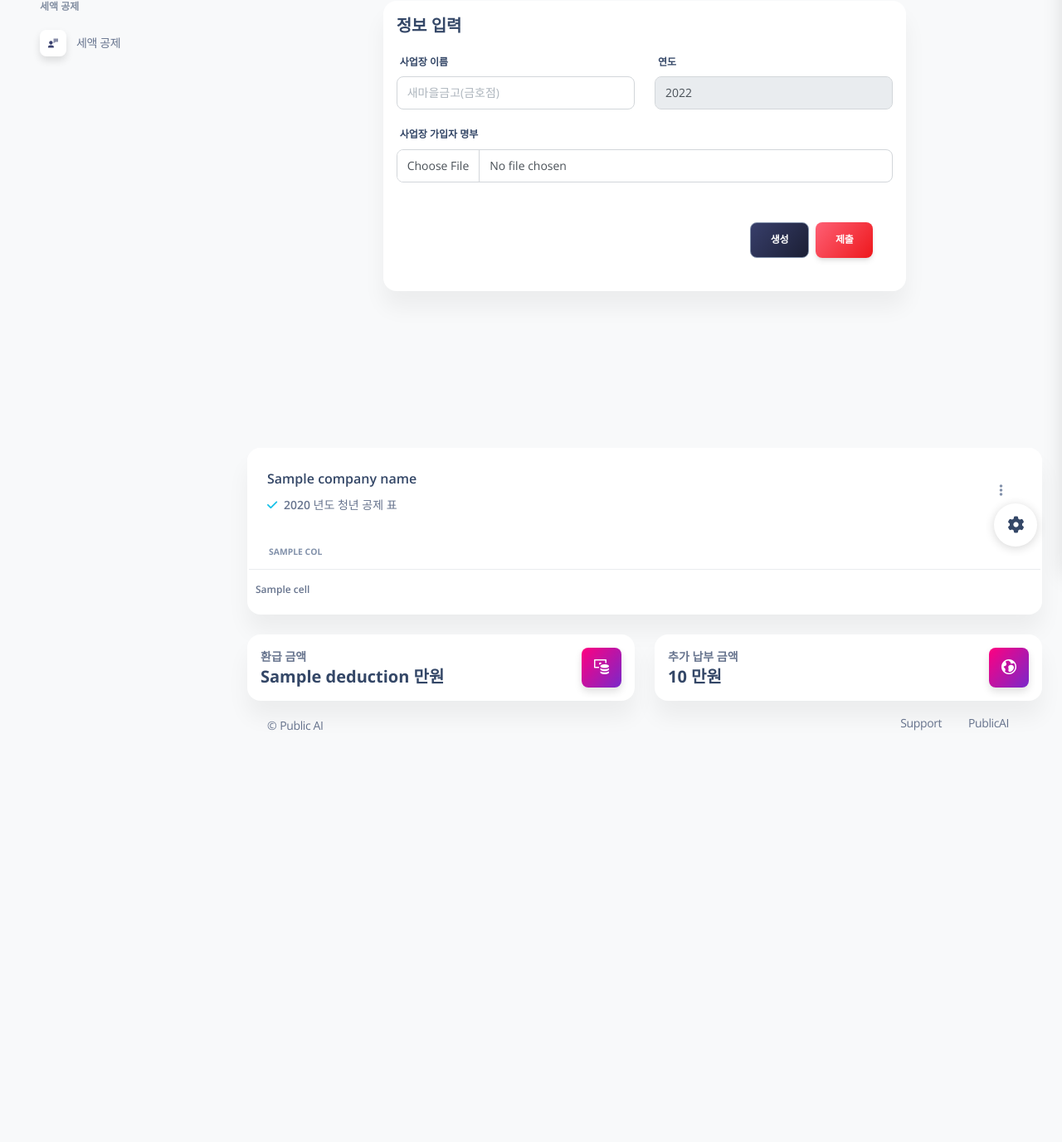
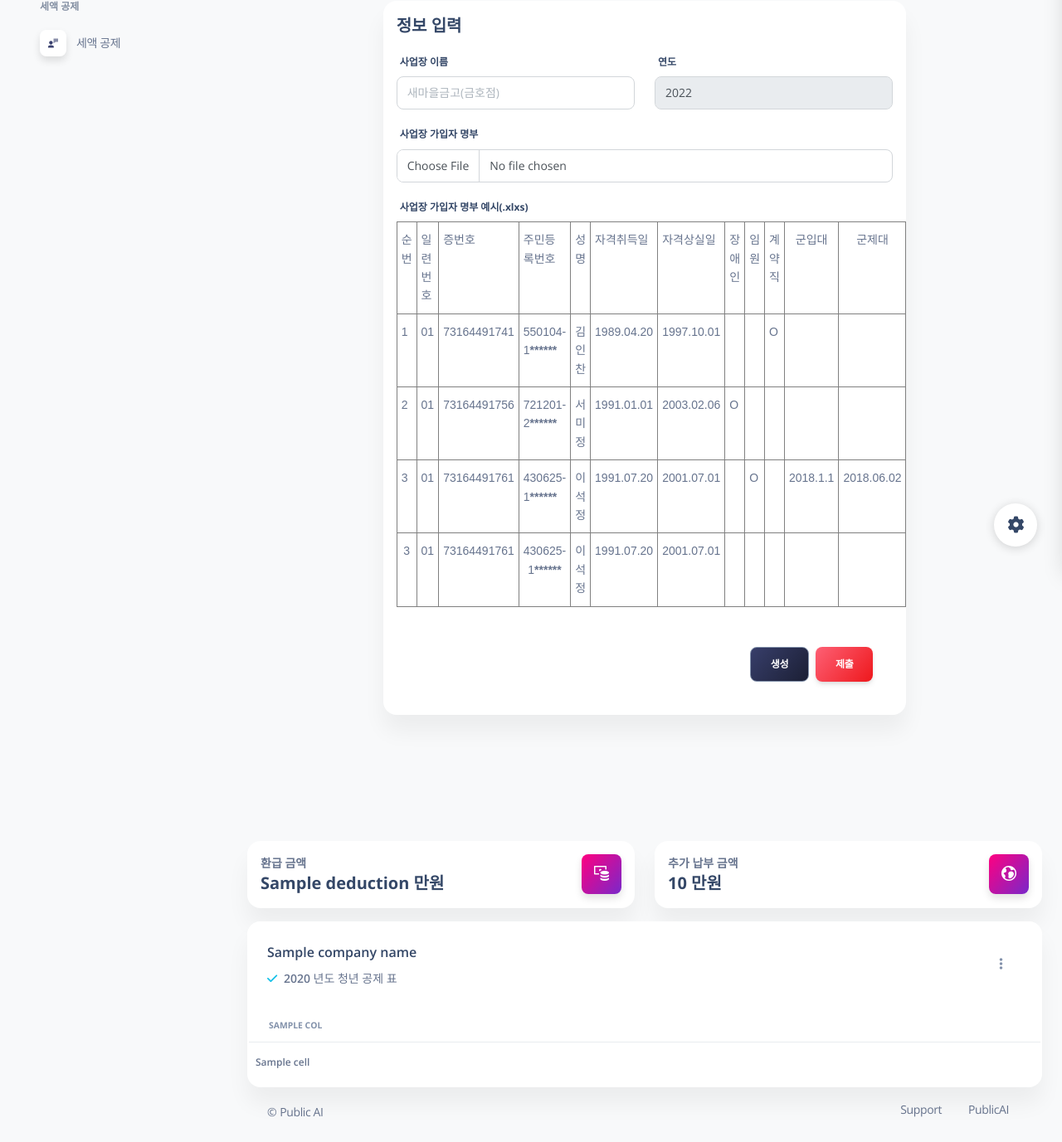
Before and after one commit to pai-plznw4me/tax-refund-system, a Django app: template info/templates/info/index.html in a window 1280 px wide; the page is wider, and only the part inside the window is pictured. Shown: the part 111-1488 px from the top of that part at 83% size. Before the commit the page ends 992 px from the top of that part, so only its background shows below. Run offline with Django 4.2, Linux system fonts and the light colour scheme; the template is opened without the code that fills it: most values are stand-ins (such as "Sample title", 1, 10 or a date in 2020); some libraries are stand-ins or nearby versions.

Commit message:
table 예시 추가

```diff
--- a/info/templates/info/index.html
+++ b/info/templates/info/index.html
@@ -10,45 +10,11 @@
 
     <div class="container-fluid py-4">
         <div class="row my-4">
-            {% include 'info/input.html' %}
-            <div class="col-lg-12 col-md-12 mb-md-0 mb-4">
-                <div class="card">
-                    <div class="card-header pb-0">
-                        <div class="row">
-                            <div class="col-lg-6 col-7">
-                                <h6>{{ company_name }}</h6>
-                                <p class="text-sm mb-0">
-                                    <i class="fa fa-check text-info" aria-hidden="true"></i>
-                                    <span class="font-weight-bold ms-1">{{ target_year }}</span> 년도 청년 공제 표
-                                </p>
-                            </div>
-                            <div class="col-lg-6 col-5 my-auto text-end">
-                                <div class="dropdown float-lg-end pe-4">
-                                    <a class="cursor-pointer" id="dropdownTable" data-bs-toggle="dropdown"
-                                       aria-expanded="false">
-                                        <i class="fa fa-ellipsis-v text-secondary"></i>
-                                    </a>
-                                    <ul class="dropdown-menu px-2 py-3 ms-sm-n4 ms-n5" aria-labelledby="dropdownTable">
-                                        <li><a class="dropdown-item border-radius-md" href="javascript:;">Action</a>
-                                        </li>
-                                        <li><a class="dropdown-item border-radius-md" href="javascript:;">Another
-                                            action</a></li>
-                                        <li><a class="dropdown-item border-radius-md" href="javascript:;">Something else
-                                            here</a></li>
-                                    </ul>
-                                </div>
-                            </div>
-                        </div>
-                    </div>
-                    <div class="card-body px-0 pb-2">
-                        <div class="table-responsive">
-                            {% include 'info/table.html' %}
-                        </div>
-                    </div>
-                </div>
+            <div class="col-12 col-lg-8 m-auto">
+                {% include 'info/input.html' %}
             </div>
+        </div>
 
-        </div>
         <div class="row">
             <div class="col-xl-6 col-sm-6 mb-xl-0 mb-4">
                 <div class="card">
@@ -93,9 +59,46 @@
                 </div>
             </div>
         </div>
-
+        <p></p>
+        <div class="row">
+            <div class="col-lg-12 col-md-12 mb-md-0 mb-4">
+                <div class="card">
+                    <div class="card-header pb-0">
+                        <div class="row">
+                            <div class="col-lg-6 col-7">
+                                <h6>{{ company_name }}</h6>
+                                <p class="text-sm mb-0">
+                                    <i class="fa fa-check text-info" aria-hidden="true"></i>
+                                    <span class="font-weight-bold ms-1">{{ target_year }}</span> 년도 청년 공제 표
+                                </p>
+                            </div>
+                            <div class="col-lg-6 col-5 my-auto text-end">
+                                <div class="dropdown float-lg-end pe-4">
+                                    <a class="cursor-pointer" id="dropdownTable" data-bs-toggle="dropdown"
+                                       aria-expanded="false">
+                                        <i class="fa fa-ellipsis-v text-secondary"></i>
+                                    </a>
+                                    <ul class="dropdown-menu px-2 py-3 ms-sm-n4 ms-n5" aria-labelledby="dropdownTable">
+                                        <li><a class="dropdown-item border-radius-md" href="javascript:;">Action</a>
+                                        </li>
+                                        <li><a class="dropdown-item border-radius-md" href="javascript:;">Another
+                                            action</a></li>
+                                        <li><a class="dropdown-item border-radius-md" href="javascript:;">Something else
+                                            here</a></li>
+                                    </ul>
+                                </div>
+                            </div>
+                        </div>
+                    </div>
+                    <div class="card-body px-0 pb-2">
+                        <div class="table-responsive">
+                            {% include 'info/table.html' %}
+                        </div>
+                    </div>
+                </div>
+            </div>
+        </div>
         {% include "info/footer.html" %}
-
     </div>
 
 {% endblock content %}
--- a/info/templates/info/input.html
+++ b/info/templates/info/input.html
@@ -1,12 +1,10 @@
-<div class="col-12 col-lg-8 m-auto">
-    <form class="mb-8" style="height: 411px;" method="post" action="{% url 'info:index' %}"
+<form class="mb-8" method="post" action="{% url 'info:index' %}"
       enctype="multipart/form-data">
     <div class="card multisteps-form__panel p-3 border-radius-xl bg-white js-active" data-animation="FadeIn">
         <h5 class="font-weight-bolder mb-0">정보 입력</h5>
         <p class="mb-0 text-sm"></p>
         <div class="multisteps-form__content">
             <div class="row mt-3">
-
                 <div class="col-12 col-sm-6">
                     <label>사업장 이름</label>
                     <input class="form-control" type="text" onfocus="focused(this)" onfocusout="defocused(this)"
@@ -17,7 +15,6 @@
                     <input class="form-control" type="text" onfocus="focused(this)" onfocusout="defocused(this)"
                            name="year" value="2022" placeholder="2022" readonly>
                 </div>
-
             </div>
             <div class="row mt-3">
                 <div class="col-12 col-sm-12">
@@ -25,10 +22,13 @@
                     <input class="form-control" type="file" onfocus="focused(this)" onfocusout="defocused(this)"
                            name="employee">
                 </div>
-
             </div>
-
-
+            <div class="row mt-3">
+                <div class="col-12 col-sm-12">
+                    <label>사업장 가입자 명부 예시(.xlxs)</label>
+                    {% include 'info/table_sample.html' %}
+                </div>
+            </div>
             <div class="card-body d-sm-flex mt-4">
                 <div class="d-flex align-items-center mb-sm-0 mb-4">
                     <div class="ms-2">
@@ -42,4 +42,3 @@
         </div>
     </div>
 </form>
-</div>
--- /dev/null
+++ b/info/templates/info/table_sample.html
@@ -0,0 +1,85 @@
+<style type="text/css">
+.tg  {border-collapse:collapse;border-spacing:0;}
+.tg td{border-color:black;border-style:solid;border-width:1px;font-family:Arial, sans-serif;font-size:14px;
+  overflow:hidden;padding:10px 5px;word-break:normal;}
+.tg th{border-color:black;border-style:solid;border-width:1px;font-family:Arial, sans-serif;font-size:14px;
+  font-weight:normal;overflow:hidden;padding:10px 5px;word-break:normal;}
+.tg .tg-c3ow{border-color:inherit;text-align:center;vertical-align:top}
+.tg .tg-0pky{border-color:inherit;text-align:left;vertical-align:top}
+</style>
+<table class="tg">
+<thead>
+  <tr>
+    <th class="tg-0pky">순번</th>
+    <th class="tg-0pky">일련번호</th>
+    <th class="tg-0pky">증번호</th>
+    <th class="tg-0pky">주민등록번호</th>
+    <th class="tg-0pky">성명</th>
+    <th class="tg-0pky">자격취득일</th>
+    <th class="tg-0pky">자격상실일</th>
+    <th class="tg-c3ow">장애인</th>
+    <th class="tg-c3ow">임원</th>
+    <th class="tg-c3ow">계약직</th>
+    <th class="tg-c3ow">군입대</th>
+    <th class="tg-c3ow">군제대</th>
+  </tr>
+</thead>
+<tbody>
+  <tr>
+    <td class="tg-0pky">1</td>
+    <td class="tg-0pky">01</td>
+    <td class="tg-0pky">73164491741</td>
+    <td class="tg-0pky">550104-1<span style="font-weight:bold">******</span></td>
+    <td class="tg-0pky">김인찬</td>
+    <td class="tg-0pky">1989.04.20</td>
+    <td class="tg-0pky">1997.10.01</td>
+    <td class="tg-0pky"></td>
+    <td class="tg-0pky"></td>
+    <td class="tg-0pky">O</td>
+    <td class="tg-0pky"></td>
+    <td class="tg-0pky"></td>
+  </tr>
+  <tr>
+    <td class="tg-0pky">2</td>
+    <td class="tg-0pky">01</td>
+    <td class="tg-0pky">73164491756</td>
+    <td class="tg-0pky">721201-2<span style="font-weight:bold">******</span></td>
+    <td class="tg-0pky">서미정</td>
+    <td class="tg-0pky">1991.01.01</td>
+    <td class="tg-0pky">2003.02.06</td>
+    <td class="tg-0pky">O</td>
+    <td class="tg-0pky"></td>
+    <td class="tg-0pky"></td>
+    <td class="tg-0pky"></td>
+    <td class="tg-0pky"></td>
+  </tr>
+  <tr>
+    <td class="tg-0pky">3</td>
+    <td class="tg-0pky">01</td>
+    <td class="tg-0pky">73164491761</td>
+    <td class="tg-0pky">430625-1<span style="font-weight:bold">******</span></td>
+    <td class="tg-0pky">이석정</td>
+    <td class="tg-0pky">1991.07.20</td>
+    <td class="tg-0pky">2001.07.01</td>
+    <td class="tg-0pky"></td>
+    <td class="tg-0pky">O</td>
+    <td class="tg-0pky"></td>
+    <td class="tg-0pky">2018.1.1</td>
+    <td class="tg-0pky">2018.06.02</td>
+  </tr>
+  <tr>
+    <td class="tg-c3ow">3</td>
+    <td class="tg-c3ow">01</td>
+    <td class="tg-c3ow">73164491761</td>
+    <td class="tg-c3ow">430625-1<span style="font-weight:bold">******</span></td>
+    <td class="tg-c3ow">이석정</td>
+    <td class="tg-c3ow">1991.07.20</td>
+    <td class="tg-c3ow">2001.07.01</td>
+    <td class="tg-0pky"></td>
+    <td class="tg-0pky"></td>
+    <td class="tg-0pky"></td>
+    <td class="tg-0pky"></td>
+    <td class="tg-0pky"></td>
+  </tr>
+</tbody>
+</table>
```
Lines whose indentation alone changed are shown as unchanged.
